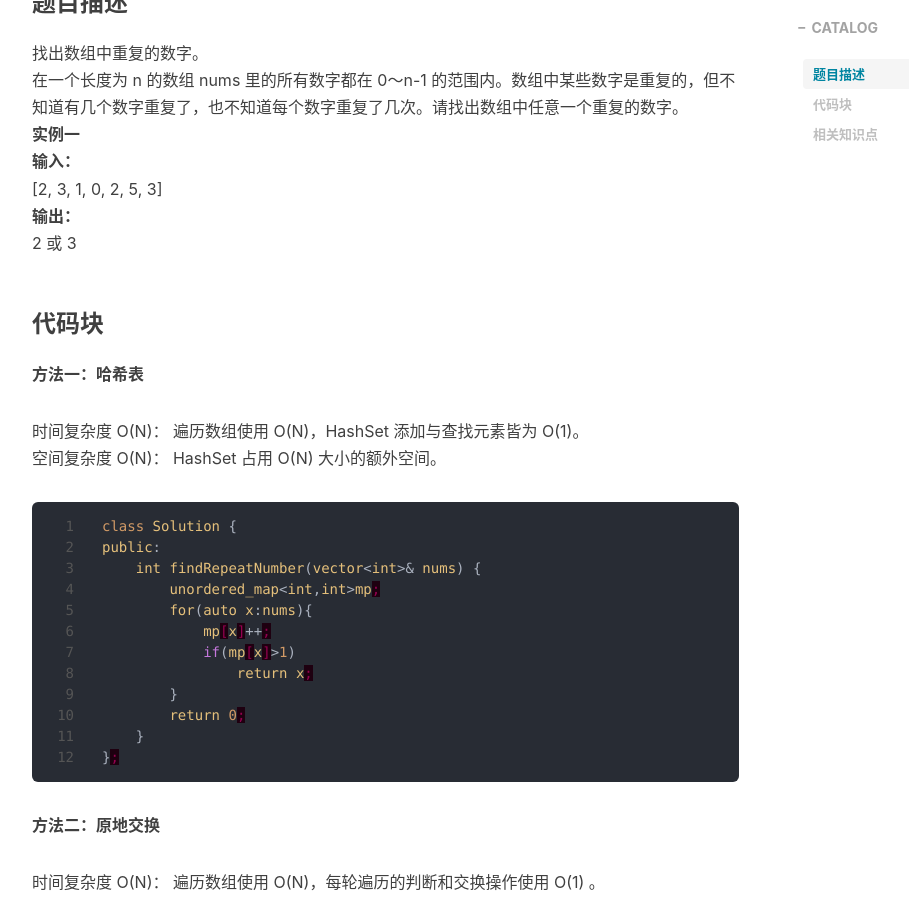
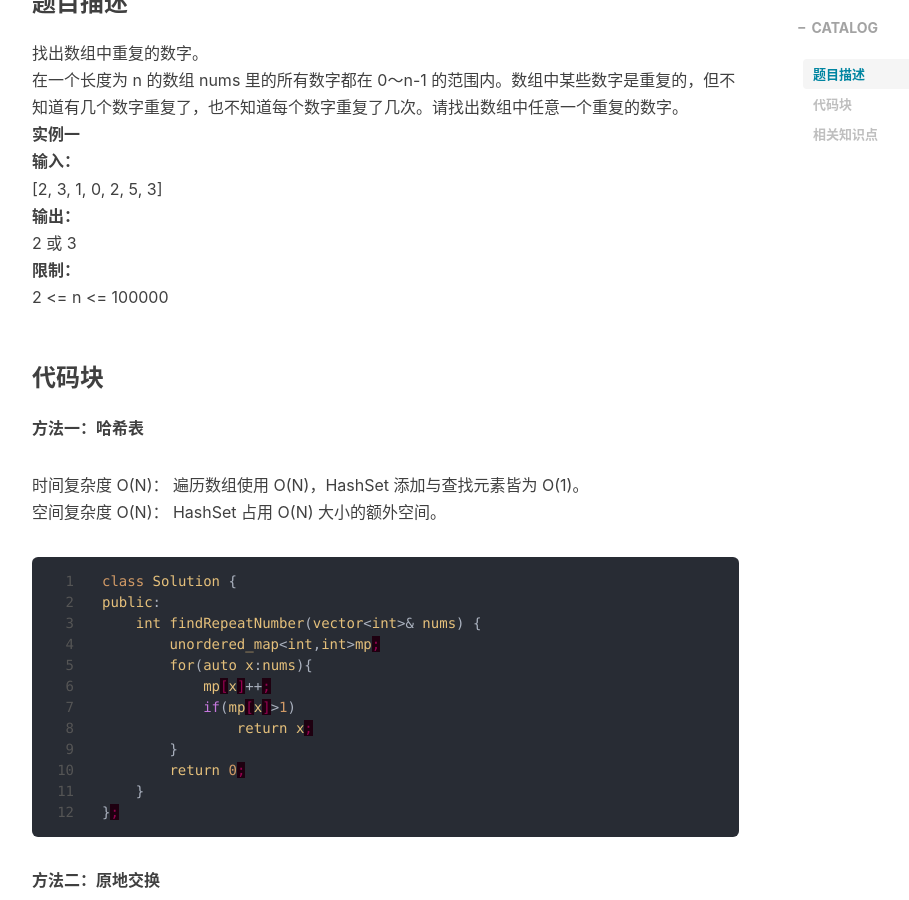
Before and after one commit to XD-ar/XD-ar.github.io, a Jekyll site: the page built from _posts/2021-04-15-LeetCode-jz03.md, in a window 1280 px wide and 900 px high, scrolled down 457 px. Shown: the whole window, without its empty margins (233-1142 px from the left). Built offline with Jekyll 4.4.1, drawn with Linux system fonts in a browser that asks for light colours; nearby versions of some CDN libraries; comment, search, counter and statistics services are not loaded.

Commit message:
Update 2021-04-15-LeetCode-jz03.md

```diff
--- a/_posts/2021-04-15-LeetCode-jz03.md
+++ b/_posts/2021-04-15-LeetCode-jz03.md
@@ -17,6 +17,8 @@ tags:
 [2, 3, 1, 0, 2, 5, 3]
 **输出：**
 2 或 3
+**限制：**
+2 <= n <= 100000
 
 ### 代码块
 
```
